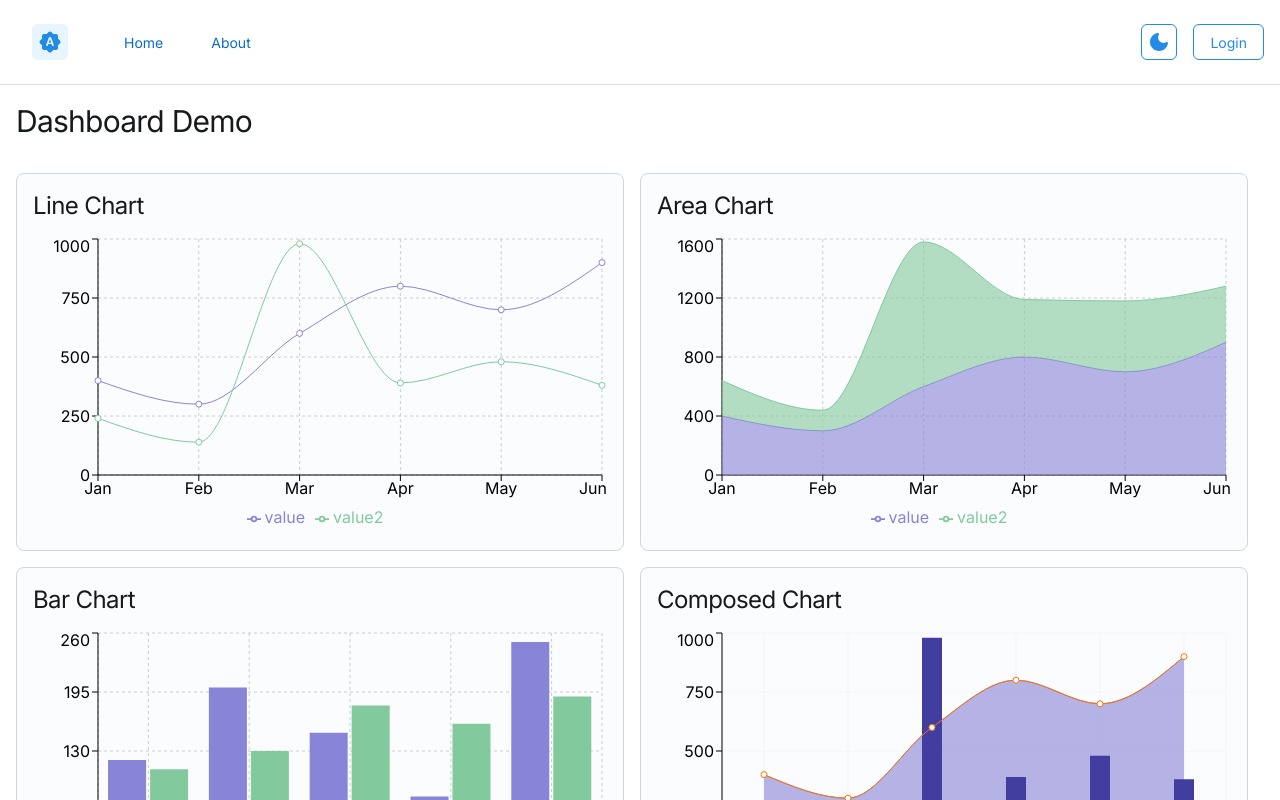
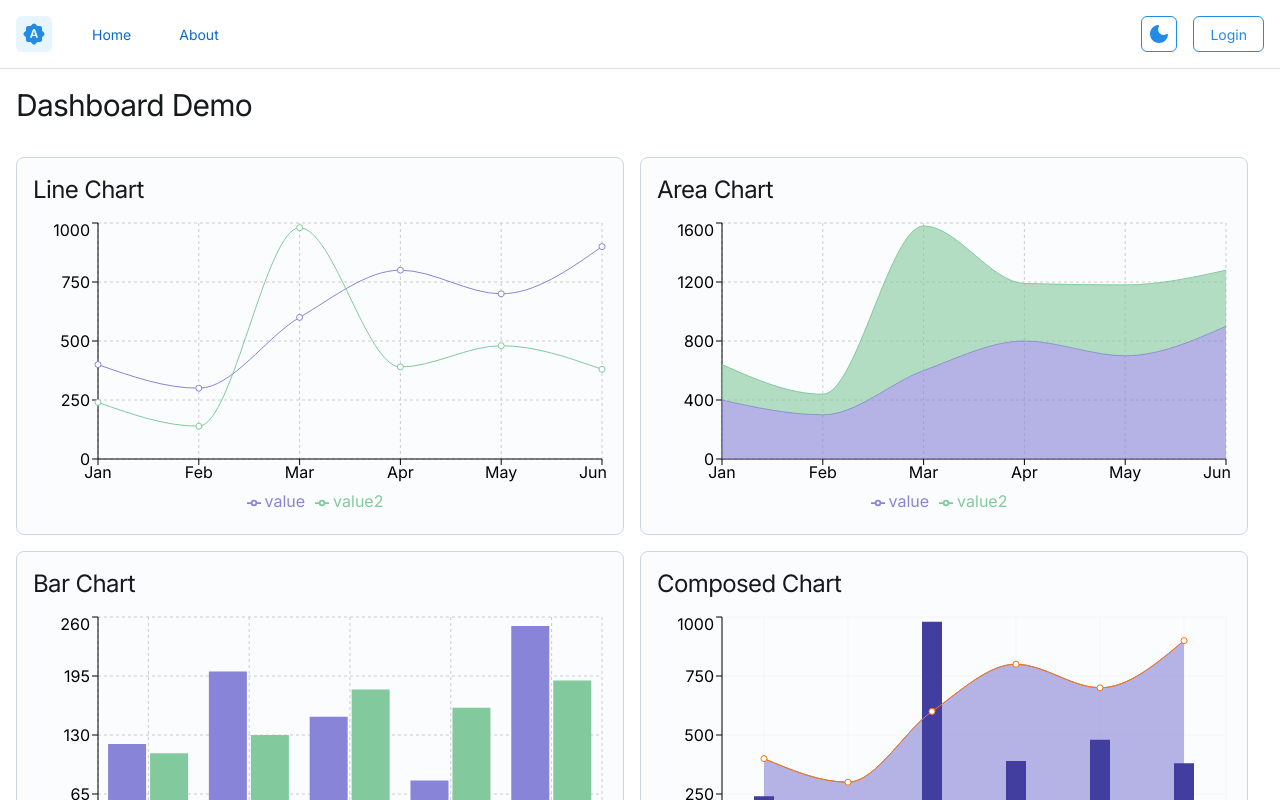
Before and after one commit to malun666/st-web-poc, a React (Vite) app in the folder app/: page / in a window 1280 px wide. Shown: the top 800 px of the page. Built offline with nearby package versions, Linux system fonts and the light colour scheme.

Commit message:
perf(git commit): make the commit body largest to 200

```diff
--- a/app/src/App.tsx
+++ b/app/src/App.tsx
@@ -14,7 +14,14 @@ function App() {
   return (
     <Provider store={store}>
       <CssVarsProvider theme={theme}>
-        <SnackbarProvider>
+        <SnackbarProvider
+          maxSnack={3}
+          autoHideDuration={3000}
+          anchorOrigin={{
+            vertical: "top",
+            horizontal: "center",
+          }}
+        >
           <CssBaseline />
           <Router />
         </SnackbarProvider>
--- a/app/src/components/Logo.tsx
+++ b/app/src/components/Logo.tsx
@@ -1,22 +1,18 @@
 import { Link } from "react-router-dom";
 
 import { BrightnessAutoRounded } from "@mui/icons-material";
-import { Box, BoxProps, IconButton, Typography } from "@mui/joy";
+import { Box, IconButton, Typography } from "@mui/joy";
 
-export function Logo(props: LogoProps): JSX.Element {
-  const { sx, ...other } = props;
-
+export function Logo() {
   return (
+    <Link to="/" style={{ textDecoration: "none", color: "inherit" }}>
       <Box
         sx={{
-        py: 1,
-        px: 2,
           display: "flex",
           alignItems: "center",
           gap: 1,
-        ...sx,
+          cursor: "pointer",
         }}
-      {...other}
       >
         <IconButton component={Link} to="/" color="primary" variant="soft">
           <BrightnessAutoRounded />
@@ -25,7 +21,6 @@ export function Logo(props: LogoProps): JSX.Element {
           {import.meta.env.VITE_APP_NAME}
         </Typography>
       </Box>
+    </Link>
   );
 }
-
-export type LogoProps = Omit<BoxProps, "children">;
--- a/app/src/pages/PageLogin.tsx
+++ b/app/src/pages/PageLogin.tsx
@@ -1,3 +1,5 @@
+import { useSnackbar } from "notistack";
+
 import { useState } from "react";
 import { useDispatch, useSelector } from "react-redux";
 import { useNavigate } from "react-router-dom";
@@ -12,12 +14,16 @@ export default function PageLogin() {
   const [password, setPassword] = useState("");
   const dispatch = useDispatch<AppDispatch>();
   const navigate = useNavigate();
+  const { enqueueSnackbar } = useSnackbar();
   const { isLoading, error } = useSelector((state: RootState) => state.auth);
 
   const handleSubmit = async (e: React.FormEvent) => {
     e.preventDefault();
     await dispatch(loginUser(username, password));
-    navigate("/");
+    if (!error) {
+      enqueueSnackbar("Login successful! Welcome back.", { variant: "success" });
+      navigate("/");
+    }
   };
 
   return (
```
Also changed, not shown: .commitlintrc.js. Lines whose indentation alone changed are shown as unchanged.
